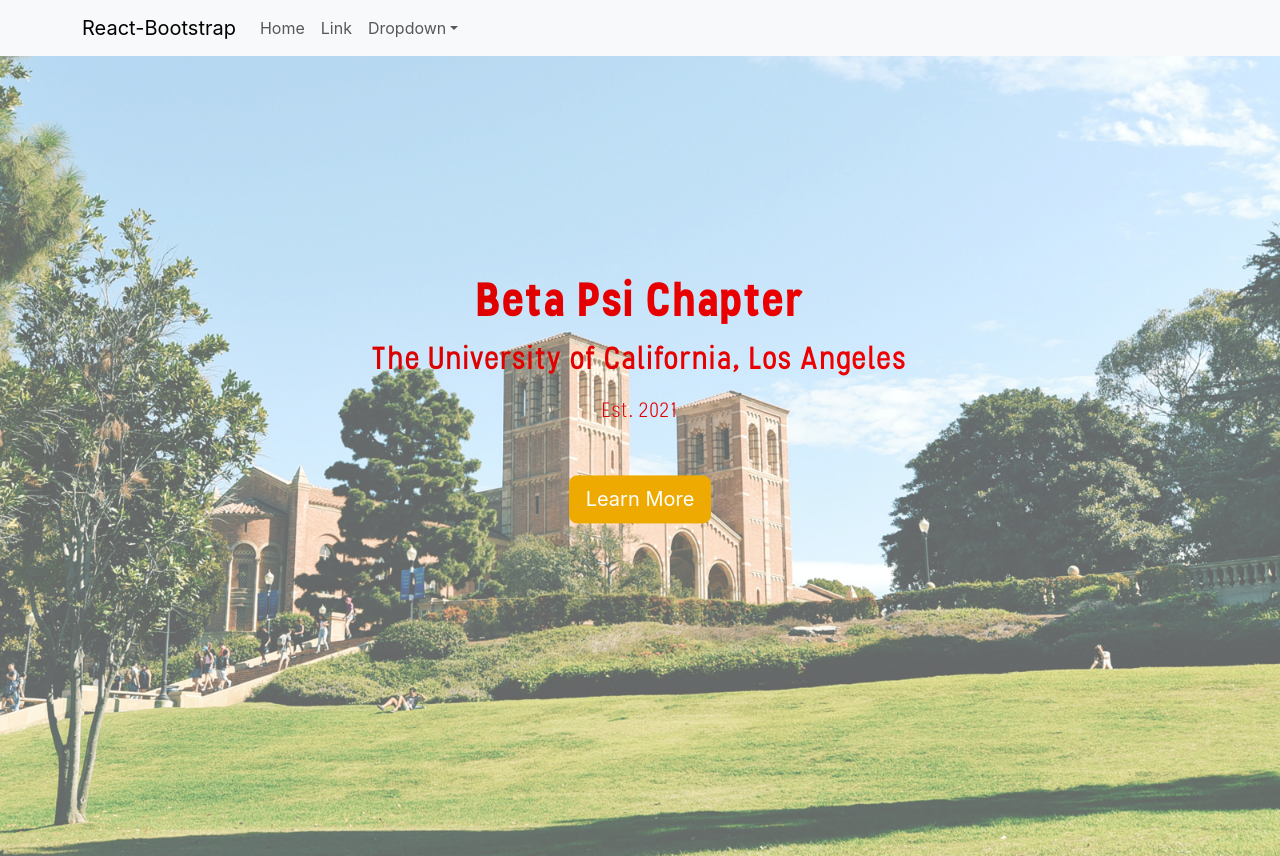
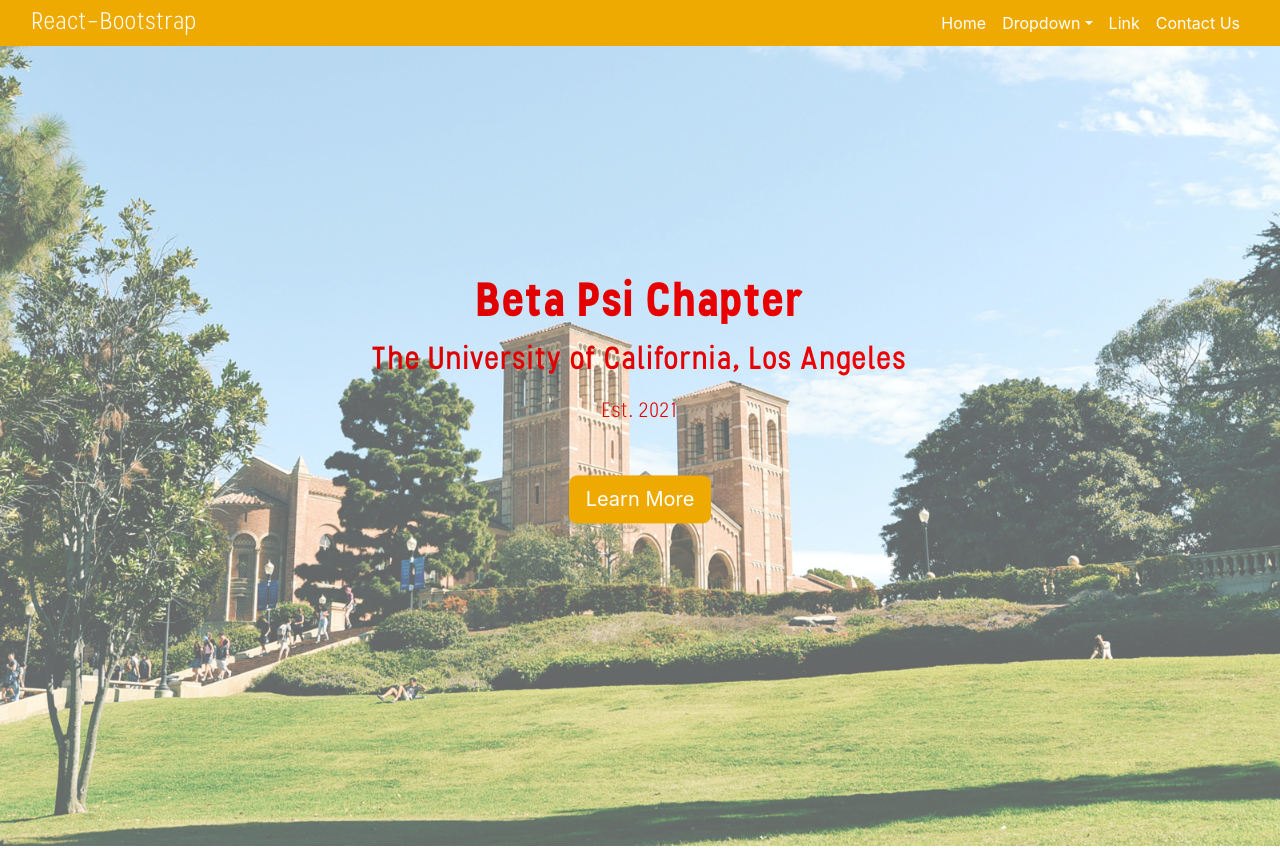
Before and after one commit to carlosm22700/chapter-website, a React (Create React App) app: page / in a window 1280 px wide. Built offline with nearby package versions, Linux system fonts and the light colour scheme.

Commit message:
styles navbar

```diff
--- a/src/components/NavBar.js
+++ b/src/components/NavBar.js
@@ -2,17 +2,17 @@ import Container from 'react-bootstrap/Container';
 import Nav from 'react-bootstrap/Nav';
 import Navbar from 'react-bootstrap/Navbar';
 import NavDropdown from 'react-bootstrap/NavDropdown';
+import './NavBarStyles.css';
 
 export const NavBar = () => {
   return (
-    <Navbar expand="lg" className="bg-body-tertiary">
+    <Navbar expand="lg" className="custom-navbar">
       <Container>
         <Navbar.Brand href="#home">React-Bootstrap</Navbar.Brand>
         <Navbar.Toggle aria-controls="basic-navbar-nav" />
-        <Navbar.Collapse id="basic-navbar-nav">
-          <Nav className="me-auto">
+        <Navbar.Collapse id="basic-navbar-nav" className="justify-content-end">
+          <Nav className="align-items-lg-center">
             <Nav.Link href="#home">Home</Nav.Link>
-            <Nav.Link href="#link">Link</Nav.Link>
             <NavDropdown title="Dropdown" id="basic-nav-dropdown">
               <NavDropdown.Item href="#action/3.1">Action</NavDropdown.Item>
               <NavDropdown.Item href="#action/3.2">
@@ -24,6 +24,8 @@ export const NavBar = () => {
                 Separated link
               </NavDropdown.Item>
             </NavDropdown>
+            <Nav.Link href="#link">Link</Nav.Link>
+            <Nav.Link href="#home">Contact Us</Nav.Link>
           </Nav>
         </Navbar.Collapse>
       </Container>
--- /dev/null
+++ b/src/components/NavBarStyles.css
@@ -0,0 +1,35 @@
+.custom-navbar {
+  background-color: #EEAA00; /* Sets the background color of the navbar */
+  padding: 0 1rem;
+}
+
+.custom-navbar .navbar-brand {
+  color: #fff; /* Sets the color of the logo text */
+  font-size: 1.5rem; /* Sets the size of the logo text */
+  font-family: Stellar; /* Sets the font of the logo text */
+}
+
+.custom-navbar .container {
+    max-width: 100%; /* use full width of the navbar*/
+    padding: 0 1rem; /* Adjust the padding as needed */
+}
+
+.custom-navbar .nav-link {
+  color: #fff; /* Sets the color of the link text */
+}
+
+.custom-navbar .nav-link:hover {
+  color: #fff; /* Sets the hover color of the link text */
+}
+
+.custom-navbar .dropdown-menu {
+  background-color: #EEAA00; /* Sets the background color of the dropdown menu */
+}
+
+.custom-navbar .dropdown-item {
+  color: #fff; /* Sets the color of the dropdown items */
+}
+
+.custom-navbar .dropdown-item:hover {
+  color: #EEAA00; /* Sets the hover color of the dropdown items */
+}
```
